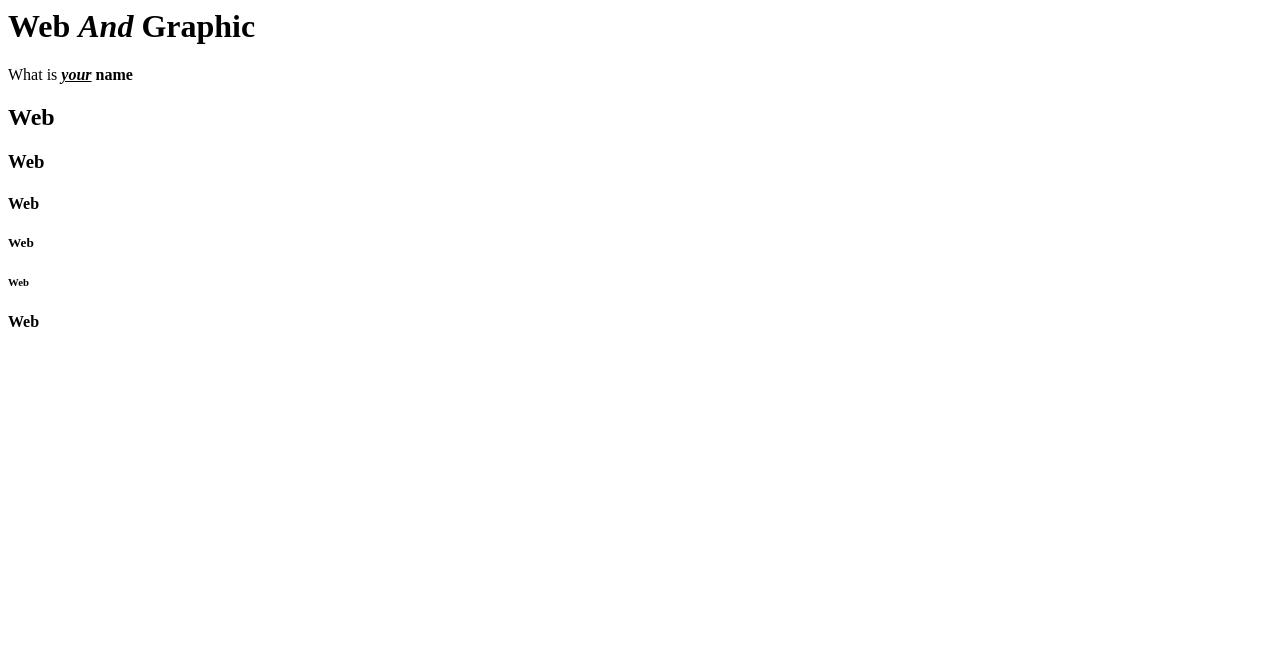
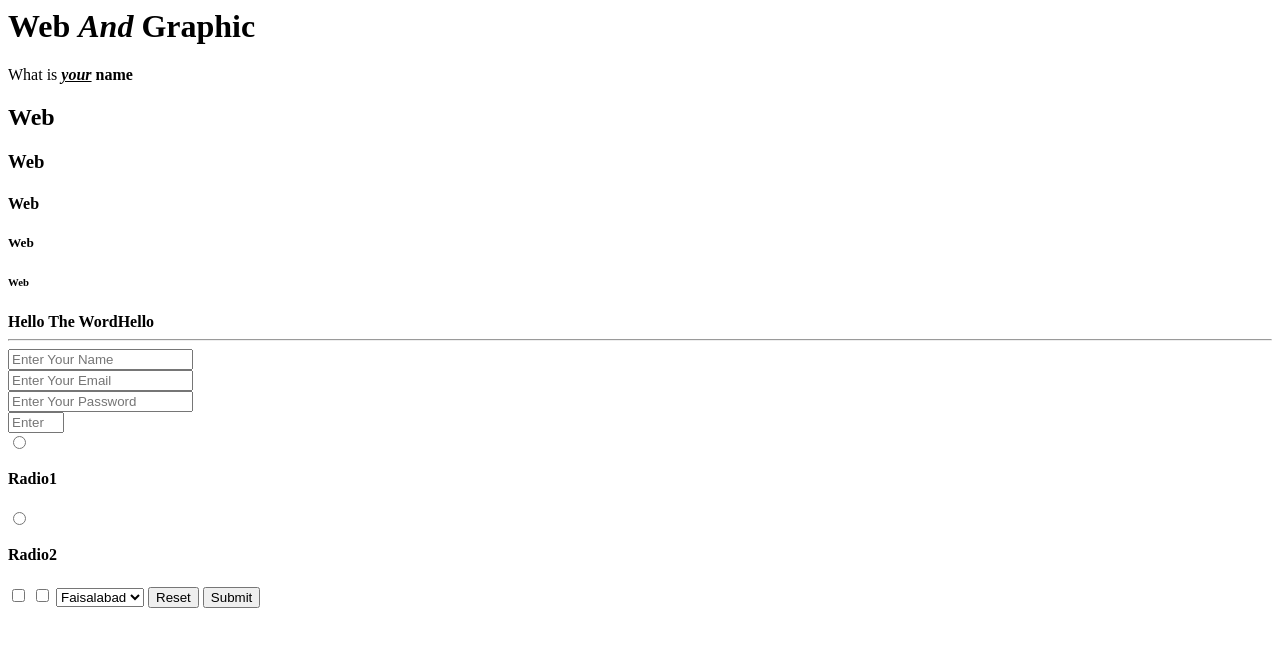
Before and after one commit to syedhussnainshah/Morning-Batch-1, a plain HTML site: page Lecture -1 10-03-22/index.html in a window 1280 px wide. Drawn offline with Linux system fonts and the light colour scheme.

Commit message:
form
input
Plus
br
hr

```diff
--- a/Lecture -1 10-03-22/index.html
+++ b/Lecture -1 10-03-22/index.html
@@ -1,4 +1,5 @@
 <html>
+
 <head>
     <title>career Lecture 1</title>
 
@@ -10,7 +11,25 @@
     <h4>Web</h4>
     <h5>Web</h5>
     <h6>Web</h6>
-<h7>Web</h7>
+    <span>Hello The Word</span><span>Hello</span>
 
+    <form>
+        <hr>
+        <input type="text" placeholder="Enter Your Name" name="userName" required><br>
+        <input type="email" placeholder="Enter Your Email" name="userEmail"><br>
+        <input type="password" placeholder="Enter Your Password" name="pass"><br>
+        <input type="number" placeholder="Enter Your Number" name="userNumber" min="18" max="21"><br>
+        <input type="radio" name="gen" value="1"><h4>Radio1</h4>
+        <input type="radio" name="gen" value="2"><h4>Radio2</h4>
+        <input type="checkbox" name="chk1" value="chkA">
+        <input type="checkbox" name="chk2" value="chkB">
+        <select name="CityOption">
+            <option value="1">Faisalabad</option>
+            <option value="2">Multan</option>
+        </select>
+        <input type="reset">
+        <input type="submit" name="submit">
+    </form>
 </body>
+
 </html>
```
Lines whose indentation alone changed are shown as unchanged.
